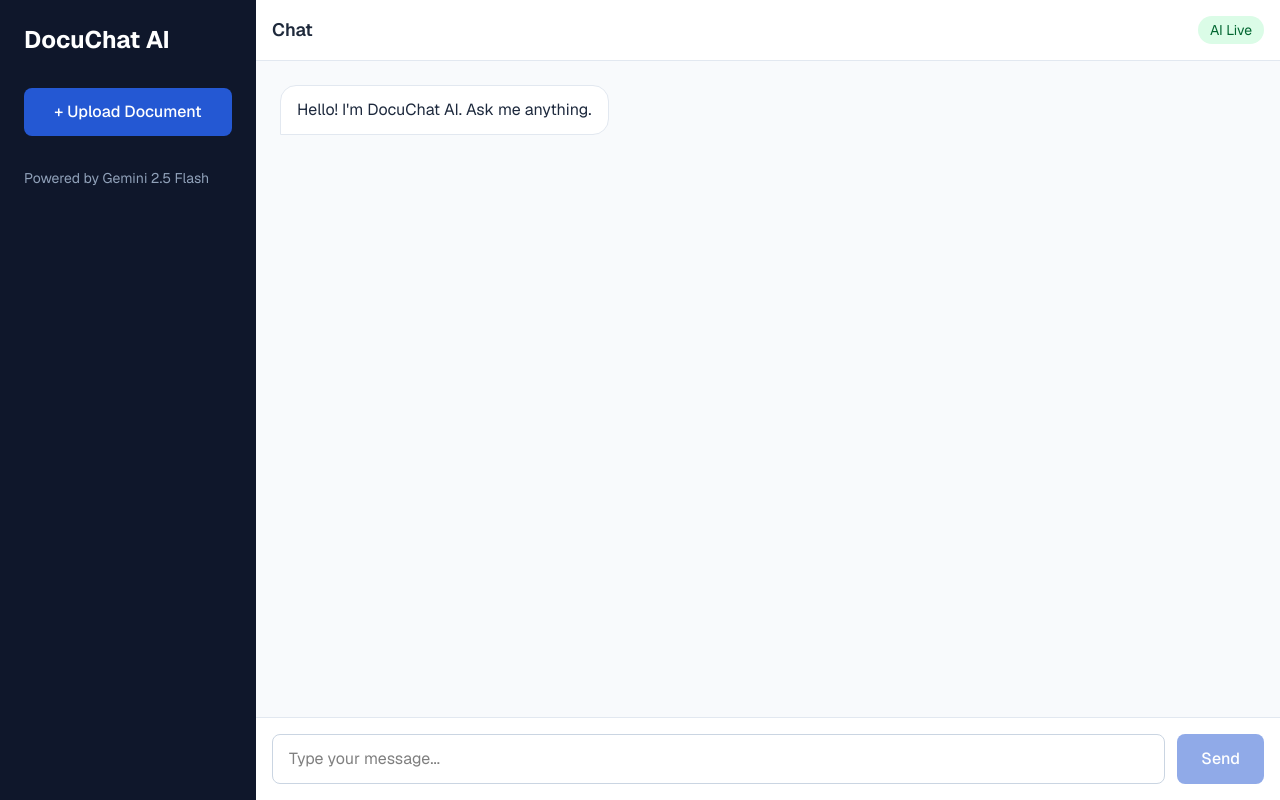
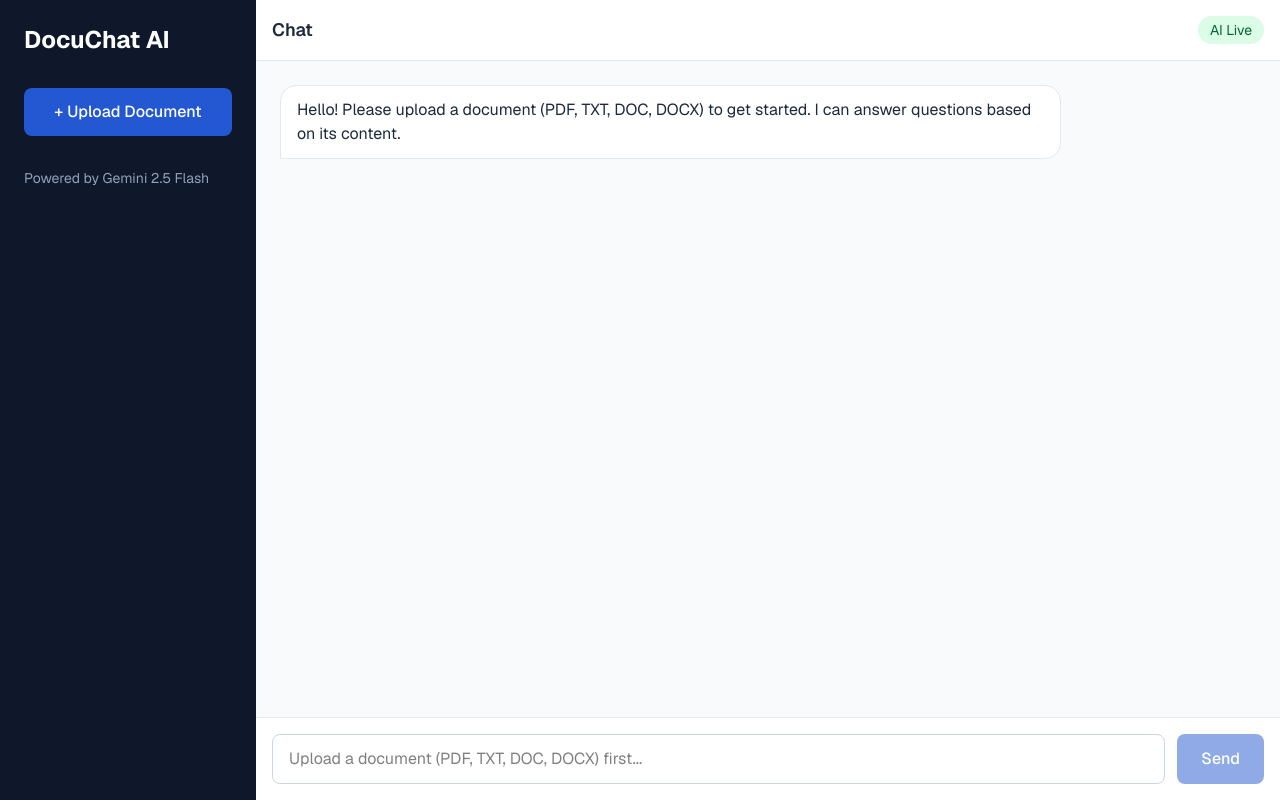
Before and after one commit to FREDEL03/ai-document-chatbot, a Next.js app: page / in a window 1280 px wide. Built offline with nearby package versions, Linux system fonts and the light colour scheme.

Commit message:
feat: enforce document upload requirement with supported formats reminder

```diff
--- a/app/page.tsx
+++ b/app/page.tsx
@@ -11,7 +11,11 @@ type Message = {
 export default function Home() {
   const [message, setMessage] = useState("");
   const [messages, setMessages] = useState<Message[]>([
-    { id: 1, text: "Hello! I'm DocuChat AI. Ask me anything.", sender: "ai" },
+    {
+      id: 1,
+      text: "Hello! Please upload a document (PDF, TXT, DOC, DOCX) to get started. I can answer questions based on its content.",
+      sender: "ai",
+    },
   ]);
   const [loading, setLoading] = useState(false);
   const [uploading, setUploading] = useState(false);
@@ -26,8 +30,23 @@ export default function Home() {
 
     // Add user message
     const userMessage: Message = { id: Date.now(), text: trimmed, sender: "user" };
-    setMessages([...messages, userMessage]);
     setMessage("");
+
+    // Guard: require document upload before chatting
+    if (!currentDocument) {
+      setMessages(prev => [
+        ...prev,
+        userMessage,
+        {
+          id: Date.now() + 1,
+          text: "⚠️ Please upload a document first before asking questions. Only PDF, TXT, DOC, and DOCX files are supported.",
+          sender: "ai",
+        },
+      ]);
+      return;
+    }
+
+    setMessages(prev => [...prev, userMessage]);
     setLoading(true);
 
     try {
@@ -251,7 +270,11 @@ export default function Home() {
               type="text"
               value={message}
               onChange={(e) => setMessage(e.target.value)}
-              placeholder="Type your message..."
+              placeholder={
+                currentDocument
+                  ? `Ask questions about ${currentDocument}...`
+                  : "Upload a document (PDF, TXT, DOC, DOCX) first..."
+              }
               disabled={loading}
               className="flex-1 px-4 py-3 border border-slate-300 rounded-lg focus:outline-none focus:ring-2 focus:ring-blue-500 text-black disabled:opacity-70"
             />
```
